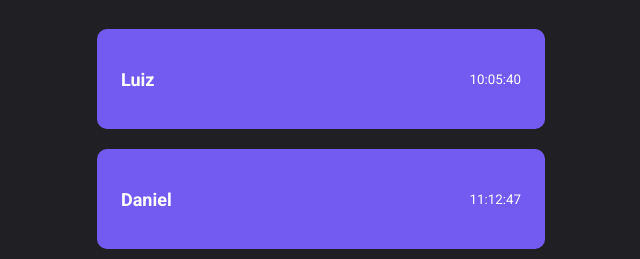
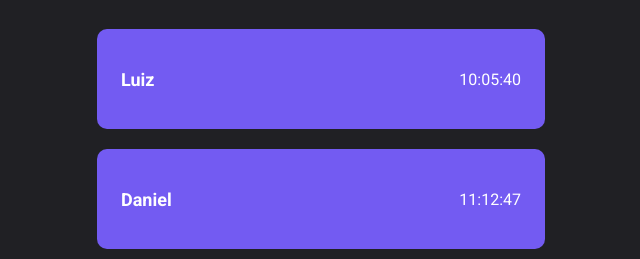
Before and after one commit to luizfranzon/rocketseat-discover, a React (Vite) app in the folder especializar/3-fundamentos-do-reactJS/reactApp/: page / in a window 1280 px wide. Shown: the part 378-637 px from the top of the page, without its empty margins (319-959 px from the left). Built offline with nearby package versions, Linux system fonts and the light colour scheme.

Commit message:
changed small to span

```diff
--- a/especializar/3-fundamentos-do-reactJS/reactApp/src/components/Card/index.jsx
+++ b/especializar/3-fundamentos-do-reactJS/reactApp/src/components/Card/index.jsx
@@ -4,7 +4,7 @@ function Card(props) {
     return(
         <div className="card">
             <strong>{props.name}</strong>
-            <small>{props.time}</small>
+            <span>{props.time}</span>
         </div>
     )
 }
```
